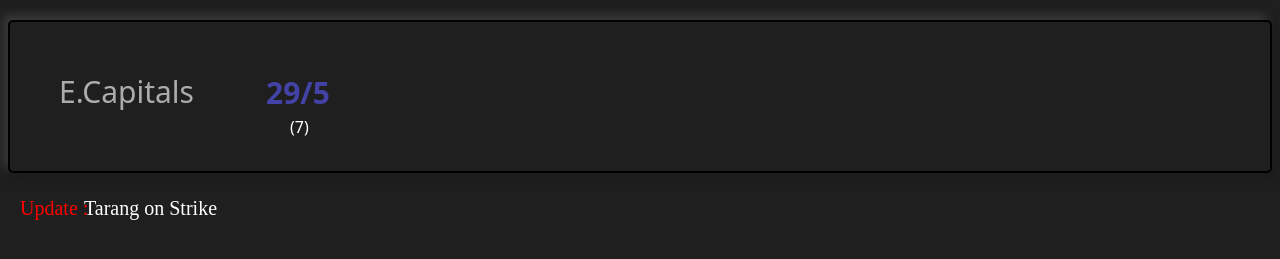
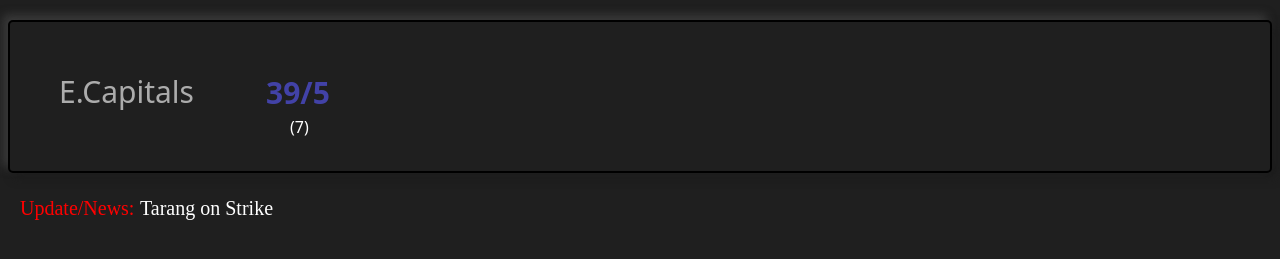
Before and after one commit to Dutt0408/my-project, a React (Create React App) app: page /Live in a window 1280 px wide. Shown: the part 487-746 px from the top of the page. Built offline with nearby package versions, Linux system fonts and the light colour scheme; a web font is replaced by a local one.

Commit message:
Commit jhcvsuowqiabnsvwe

```diff
--- a/src/Live.css
+++ b/src/Live.css
@@ -86,7 +86,7 @@
 .overnewss{
   color:white;
   font-size: 20px;
-  margin-left: 4.2em;
+  margin-left: 7em;
   margin-top: -1.5em;
   font-family: 'Times New Roman', Times, serif;
 
--- a/src/live.js
+++ b/src/live.js
@@ -24,13 +24,13 @@ function live() {
 <div className="circle pos1"></div>
 <div className="teamname">E.Capitals</div>
 <div className="scorer">
-<div className="score">29/5</div>
+<div className="score">39/5</div>
 <div className="Over">(7)</div>
 </div>
 </div>
 
 
-<div className="overnews"> Update : </div>
+<div className="overnews"> Update/News: </div>
 <div className="overnewss"> Tarang on Strike  </div>
 </div>
 
```
